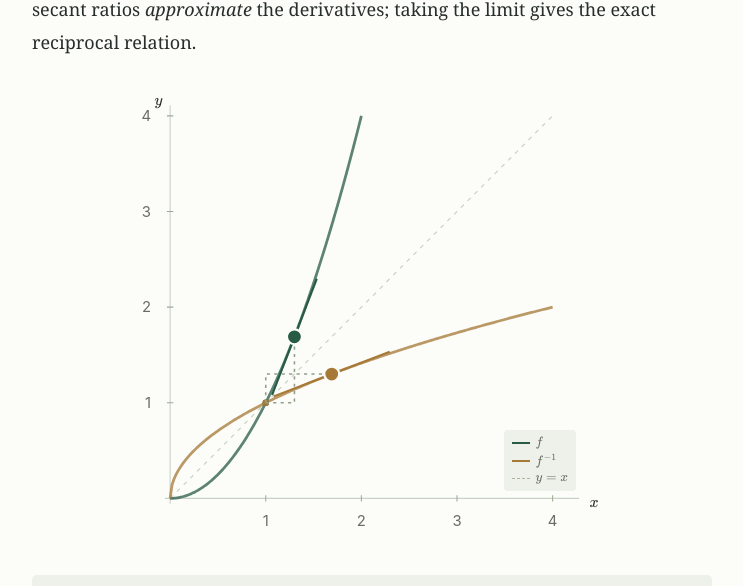
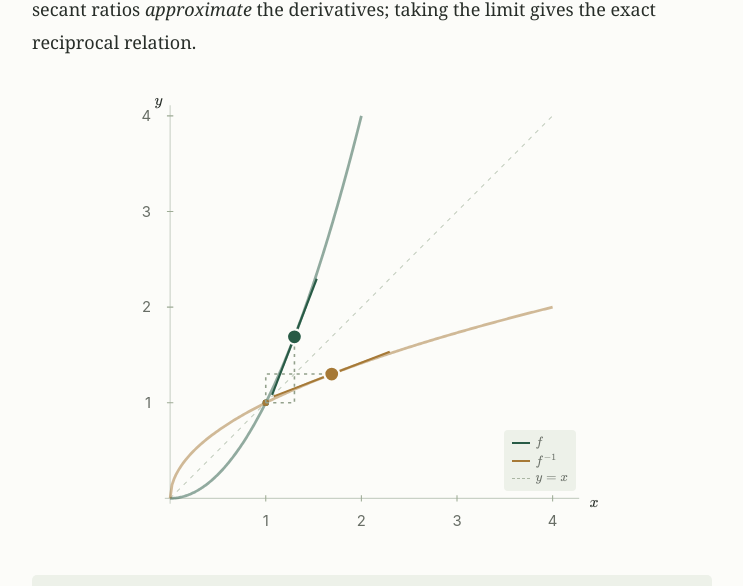
Before and after one commit to Keivan-Mirzaei/Keivan-Mirzaei.github.io, a Jekyll site: the page built from learning/calculus/derivative-foundations/inverse-function-derivatives.md, in a window 1280 px wide. Shown: the part 1444-2030 px from the top of the page, without its empty margins (268-1011 px from the left). Built offline with Jekyll 4.4.1, drawn with Linux system fonts in a browser that asks for light colours.

Commit message:
Soften widget curves to improve graph readability

```diff
--- a/learning/calculus/derivative-foundations/inverse-function-derivatives.md
+++ b/learning/calculus/derivative-foundations/inverse-function-derivatives.md
@@ -71,8 +71,8 @@ For the widget, use $$f(x)=x^2$$ on $$x\ge0$$ and $$f^{-1}(x)=\sqrt{x}$$. A near
 <defs><clipPath id="inverse-clip"><rect x="125" y="25" width="370" height="370"/></clipPath></defs>
 <path d="M125 390H515M130 395V20" fill="none" stroke="#c9d1c6"/>
 <path d="M130 390L490 30" fill="none" stroke="#c4cebf" stroke-dasharray="4 5"/>
-<path id="inverse-original-curve" fill="none" stroke="#285b46" stroke-width="2.6" stroke-opacity="0.75"/>
-<path id="inverse-inverse-curve" fill="none" stroke="#a67936" stroke-width="2.6" stroke-opacity="0.75"/>
+<path id="inverse-original-curve" fill="none" stroke="#285b46" stroke-width="2.6" stroke-opacity="0.5"/>
+<path id="inverse-inverse-curve" fill="none" stroke="#a67936" stroke-width="2.6" stroke-opacity="0.5"/>
 <g clip-path="url(#inverse-clip)"><circle id="inverse-original-nearby" r="3" fill="#285b46"/><circle id="inverse-inverse-nearby" r="3" fill="#a67936"/><path id="inverse-original-triangle" fill="none" stroke="#93a18c" stroke-width="1.5" stroke-dasharray="3 4"/><path id="inverse-inverse-triangle" fill="none" stroke="#93a18c" stroke-width="1.5" stroke-dasharray="3 4"/><path id="inverse-original-tangent" fill="none" stroke="#285b46" stroke-width="2"/><path id="inverse-inverse-tangent" fill="none" stroke="#a67936" stroke-width="2"/></g>
 <g id="inverse-original-handle" class="graph-handle" role="slider" tabindex="0" aria-label="Original curve input" aria-orientation="horizontal" aria-valuemin="0.25" aria-valuemax="2" aria-valuenow="1.3">
 <circle id="inverse-original-focus" class="graph-focus-ring" r="13" fill="none" stroke="#285b46" stroke-width="1.5"/><circle id="inverse-original-hit" r="22" fill="transparent"/><circle id="inverse-original-dot" r="7" fill="#285b46" stroke="#fcfcf9" stroke-width="2"/>
```
Also changed, not shown: learning/calculus/implicit-and-logarithmic-differentiation/implicit-differentiation.md (+1 -1 lines).
